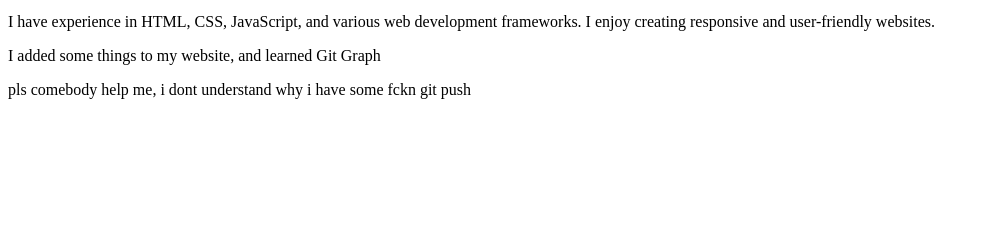
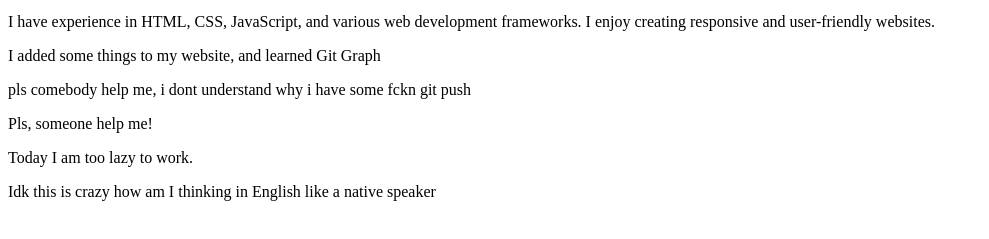
Before and after one commit to HamzikTzy/Bolashaq-maman, a plain HTML site: page index.html in a window 1280 px wide. Shown: the part 101-340 px from the top of the page, without its empty margins (0-989 px from the left). Drawn offline with Linux system fonts and the light colour scheme.

Commit message:
Im too lazy today

```diff
--- a/index.html
+++ b/index.html
@@ -12,5 +12,9 @@
     <p>I added some things to my website, and learned Git Graph</p>
 
     <p>pls comebody help me, i dont understand why i have some fckn git push</p>
+
+    <p>Pls, someone help me!</p>
+    <p>Today I am too lazy to work.</p>
+    <p>Idk this is crazy how am I thinking in English like a native speaker</p>
 </body>
 </html>
```
